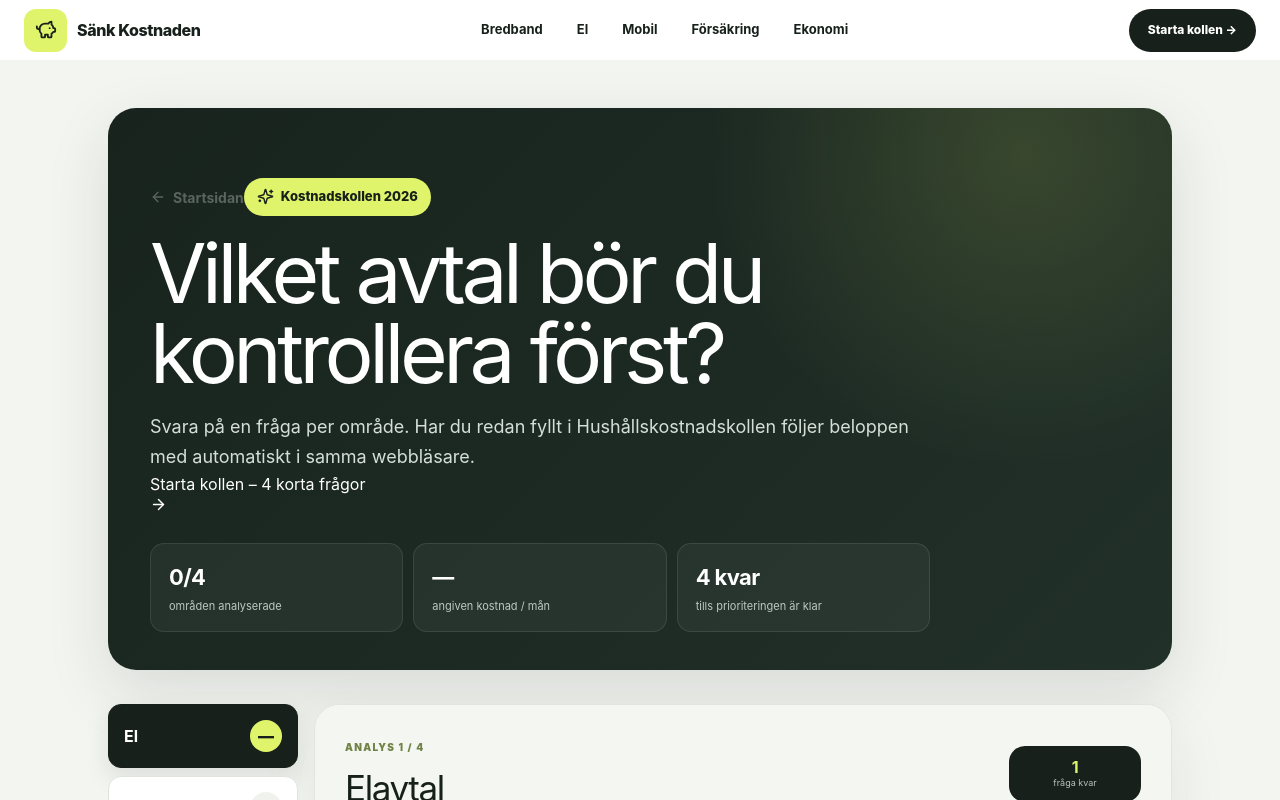
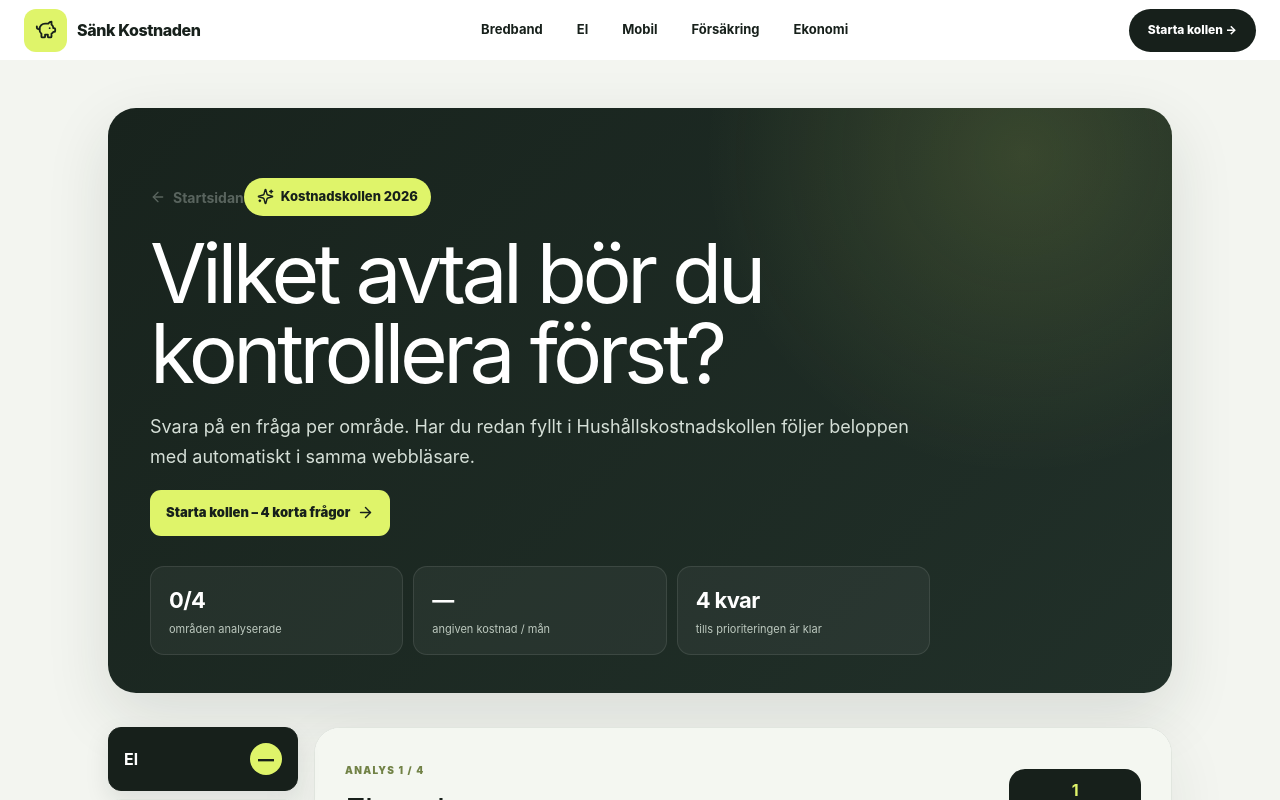
Before and after one commit to arvidlandin-cpu/sankkostnaden, a Next.js app: page /app in a window 1280 px wide. Shown: the top 800 px of the page. Built offline with nearby package versions, Linux system fonts and the light colour scheme.

Commit message:
Style Cost Check start CTA

```diff
--- a/styles/App.module.css
+++ b/styles/App.module.css
@@ -946,3 +946,30 @@
   }
   .quickPathActions a{width:100%}
 }
+
+
+/* Cost Check primary start CTA – 2026-10-07 */
+.heroStart{
+  display:inline-flex;
+  align-items:center;
+  justify-content:center;
+  gap:7px;
+  margin-top:18px;
+  min-height:46px;
+  padding:12px 16px;
+  border-radius:11px;
+  background:#dff46a;
+  color:#17201b;
+  font-size:13px;
+  font-weight:900;
+  text-decoration:none;
+}
+.heroStart:hover{
+  transform:translateY(-1px);
+}
+@media(max-width:760px){
+  .heroStart{
+    width:100%;
+    min-height:50px;
+  }
+}
```
